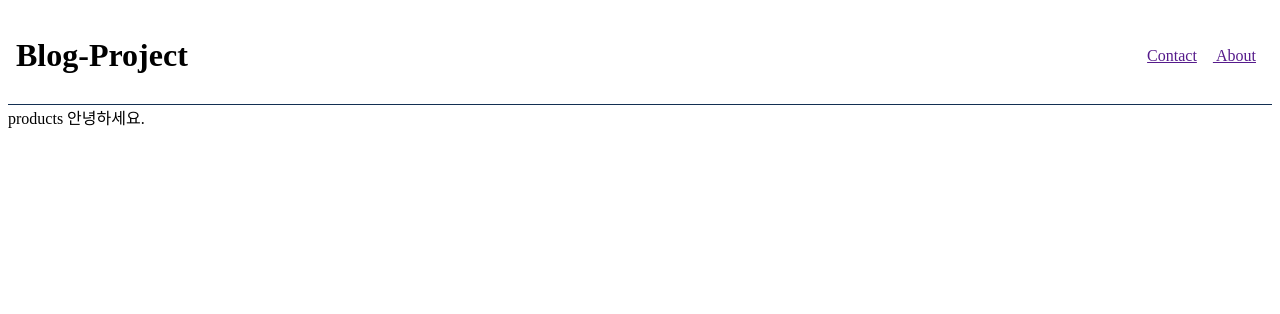
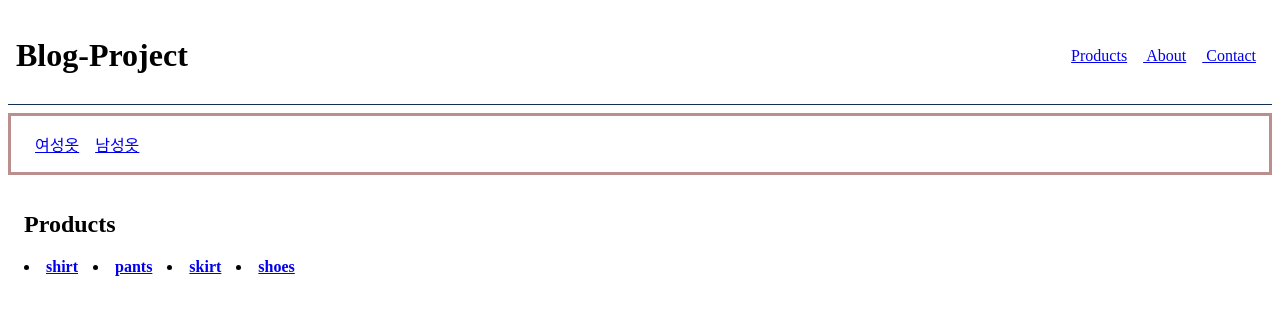
Before and after one commit to eunseonJeong/blog-project, a Next.js app: page /products in a window 1280 px wide. Shown: the top 314 px of the page. Built offline with nearby package versions, Linux system fonts and the light colour scheme.

Commit message:
feat: link를 통한 페이지 이동

```diff
--- a/src/app/globals.css
+++ /dev/null
@@ -1,27 +0,0 @@
-@tailwind base;
-@tailwind components;
-@tailwind utilities;
-
-:root {
-  --foreground-rgb: 0, 0, 0;
-  --background-start-rgb: 214, 219, 220;
-  --background-end-rgb: 255, 255, 255;
-}
-
-@media (prefers-color-scheme: dark) {
-  :root {
-    --foreground-rgb: 255, 255, 255;
-    --background-start-rgb: 0, 0, 0;
-    --background-end-rgb: 0, 0, 0;
-  }
-}
-
-body {
-  color: rgb(var(--foreground-rgb));
-  background: linear-gradient(
-      to bottom,
-      transparent,
-      rgb(var(--background-end-rgb))
-    )
-    rgb(var(--background-start-rgb));
-}
--- a/src/app/layout.tsx
+++ b/src/app/layout.tsx
@@ -1,5 +1,6 @@
 import { Inter } from "next/font/google";
 import styles from "./layout.module.css";
+import Link from "next/link";
 
 const inter = Inter({ subsets: ["latin"] });
 
@@ -19,8 +20,9 @@
         <header className={styles.header}>
           <h1> Blog-Project</h1>
           <nav className={styles.nav}>
-            <a href=""> Contact</a>
-            <a href=""> About</a>
+            <Link href="/products"> Products</Link>
+            <Link href="/about"> About</Link>
+            <Link href="/contact"> Contact</Link>
           </nav>
         </header>
         {children}
--- a/src/app/page.tsx
+++ b/src/app/page.tsx
@@ -1,5 +1,3 @@
-import Image from "next/image";
-
 export default function Home() {
-  return <div>안녕하세요.</div>;
+  return <div>안녕하세요. 홈입니다.</div>;
 }
--- /dev/null
+++ b/src/app/products/layout.module.css
@@ -0,0 +1,13 @@
+.nav {
+  padding: 16px;
+  margin-top: 8px;
+  border: 3px solid rosybrown;
+}
+
+.nav a {
+  padding: 0 8px;
+}
+
+.product {
+  padding: 16px;
+}
--- /dev/null
+++ b/src/app/products/layout.tsx
@@ -0,0 +1,18 @@
+import Link from "next/link";
+import styles from "./layout.module.css";
+
+export default function ProductsLayout({
+  children,
+}: {
+  children: React.ReactNode;
+}) {
+  return (
+    <>
+      <nav className={styles.nav}>
+        <Link href="/products/women">여성옷</Link>
+        <Link href="/products/man">남성옷</Link>
+      </nav>
+      <section className={styles.product}>{children}</section>
+    </>
+  );
+}
--- /dev/null
+++ b/src/app/products/page.module.css
@@ -0,0 +1,9 @@
+.nav {
+  display: flex;
+  gap: 15px;
+  font-weight: 700;
+}
+
+.nav Link {
+  padding: 0 8px;
+}
--- a/src/app/products/page.tsx
+++ b/src/app/products/page.tsx
@@ -1,3 +1,19 @@
+import Link from "next/link";
+import styles from "./page.module.css";
+
 export default function Products() {
-  return <div>products 안녕하세요.</div>;
+  const products = ["shirt", "pants", "skirt", "shoes"];
+
+  return (
+    <>
+      <h1>Products</h1>
+      <nav className={styles.nav}>
+        {products.map((item, index) => (
+          <li key={index}>
+            <Link href={`products/${item}`}>{item}</Link>
+          </li>
+        ))}
+      </nav>
+    </>
+  );
 }
```
